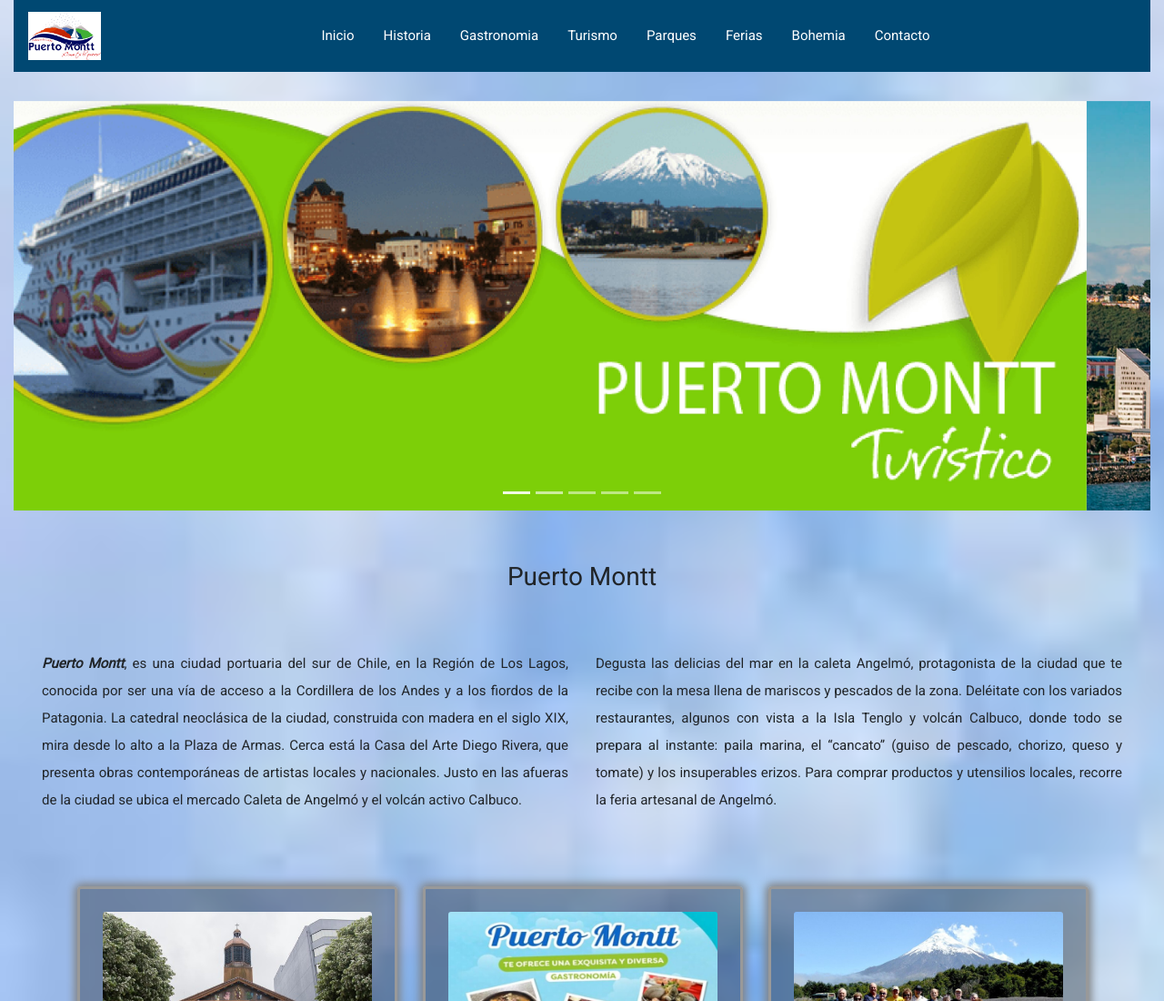
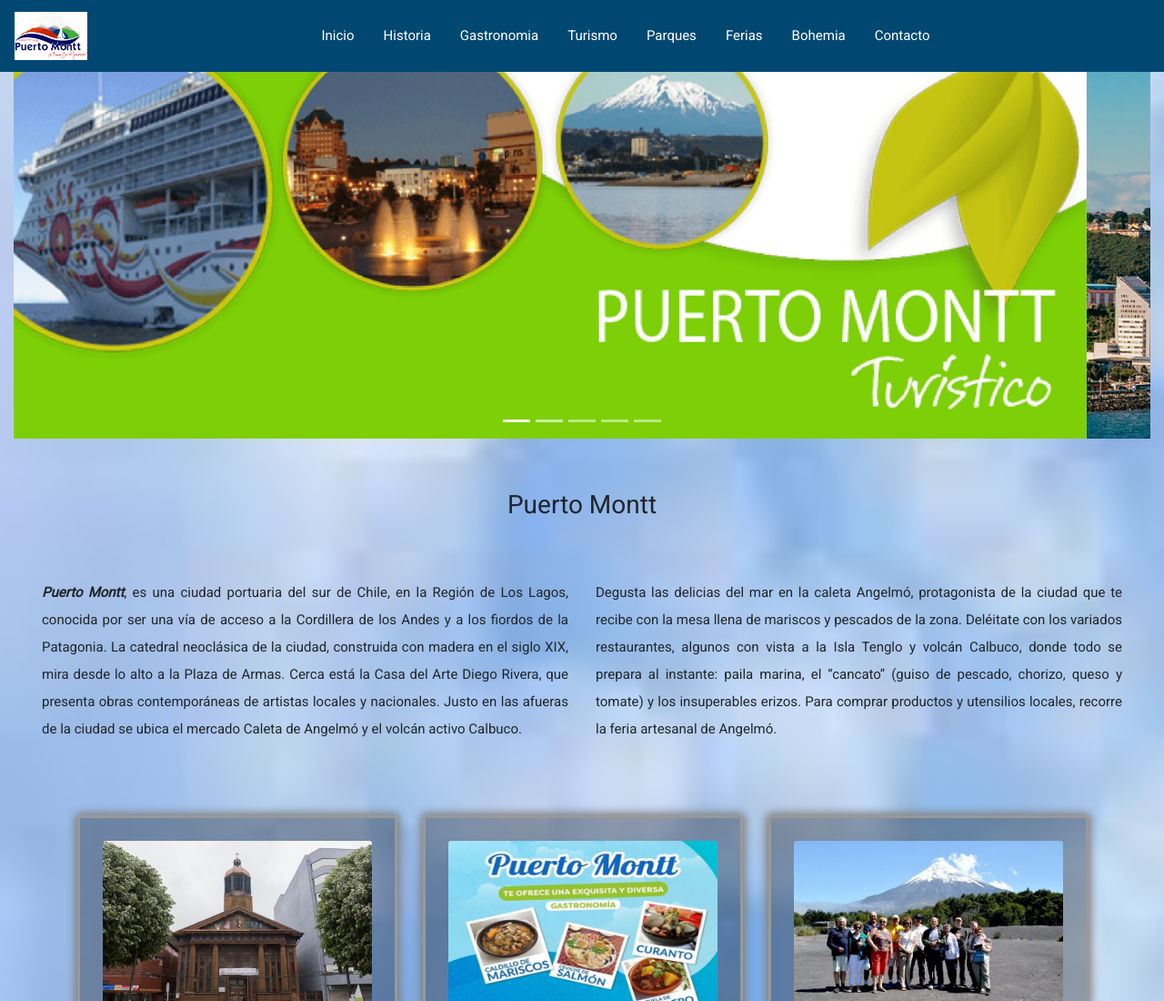
Before and after one commit to felix-diaz/PuertoMontt, a website: page index.html in a window 1280 px wide. Shown: the top 1100 px of the page at 91% size. Drawn offline with nearby package versions, Linux system fonts and the light colour scheme.

Commit message:
version 1.2

```diff
--- a/index.html
+++ b/index.html
@@ -13,7 +13,7 @@
   <body id="index">
     <!--NAVBAR-->
     <div class="container-fluid mb-3">
-           <nav class="navbar navbar-expand-sm navbar-fixed-top role=navigation navbar-custom">
+           <nav class="navbar navbar-expand-sm fixed-top role=navigation navbar-custom">
               <a class="navbar-brand" href="index.html">
                   <img src="images/logo.png" alt="Logo Puerto Montt" width="80">
               </a>
```
